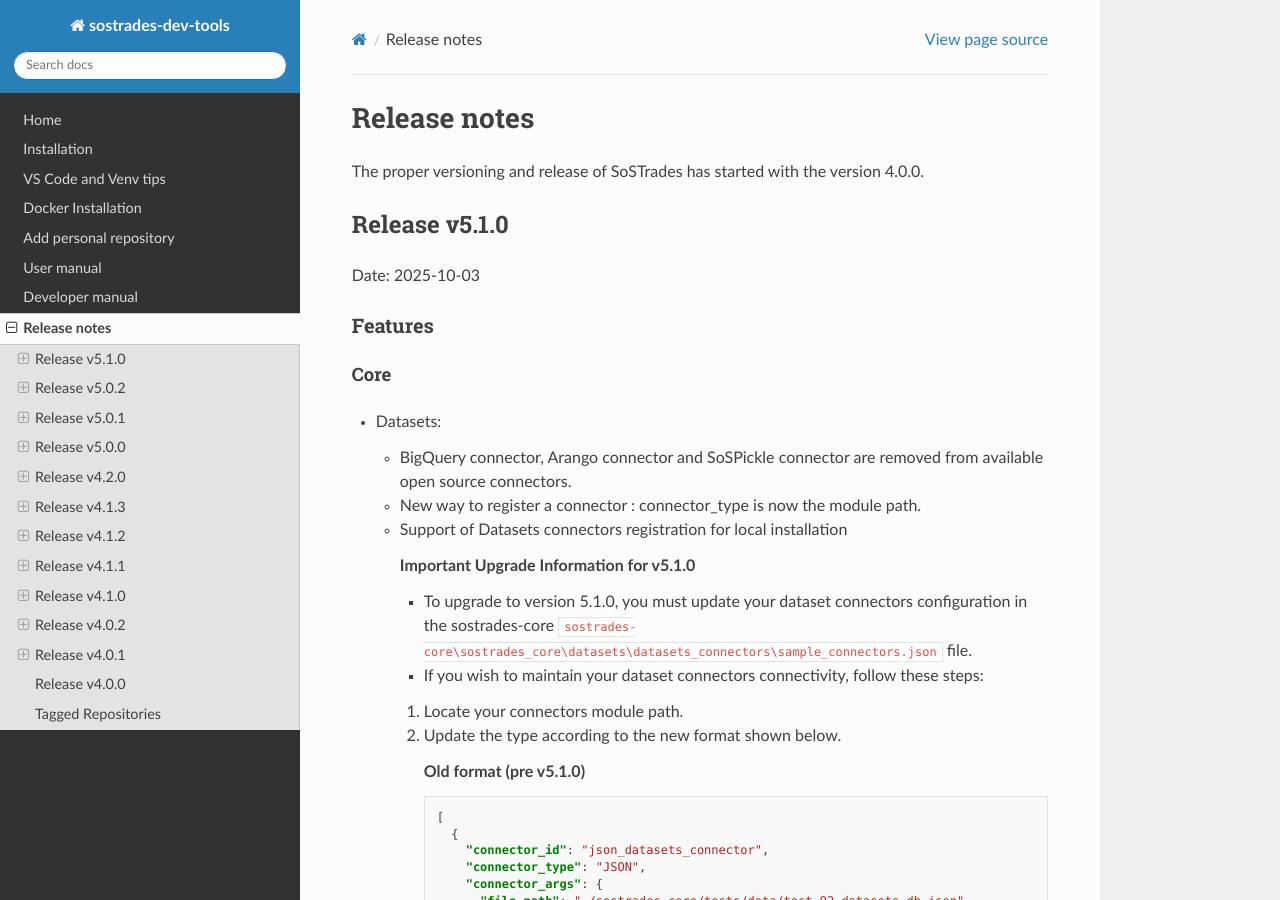
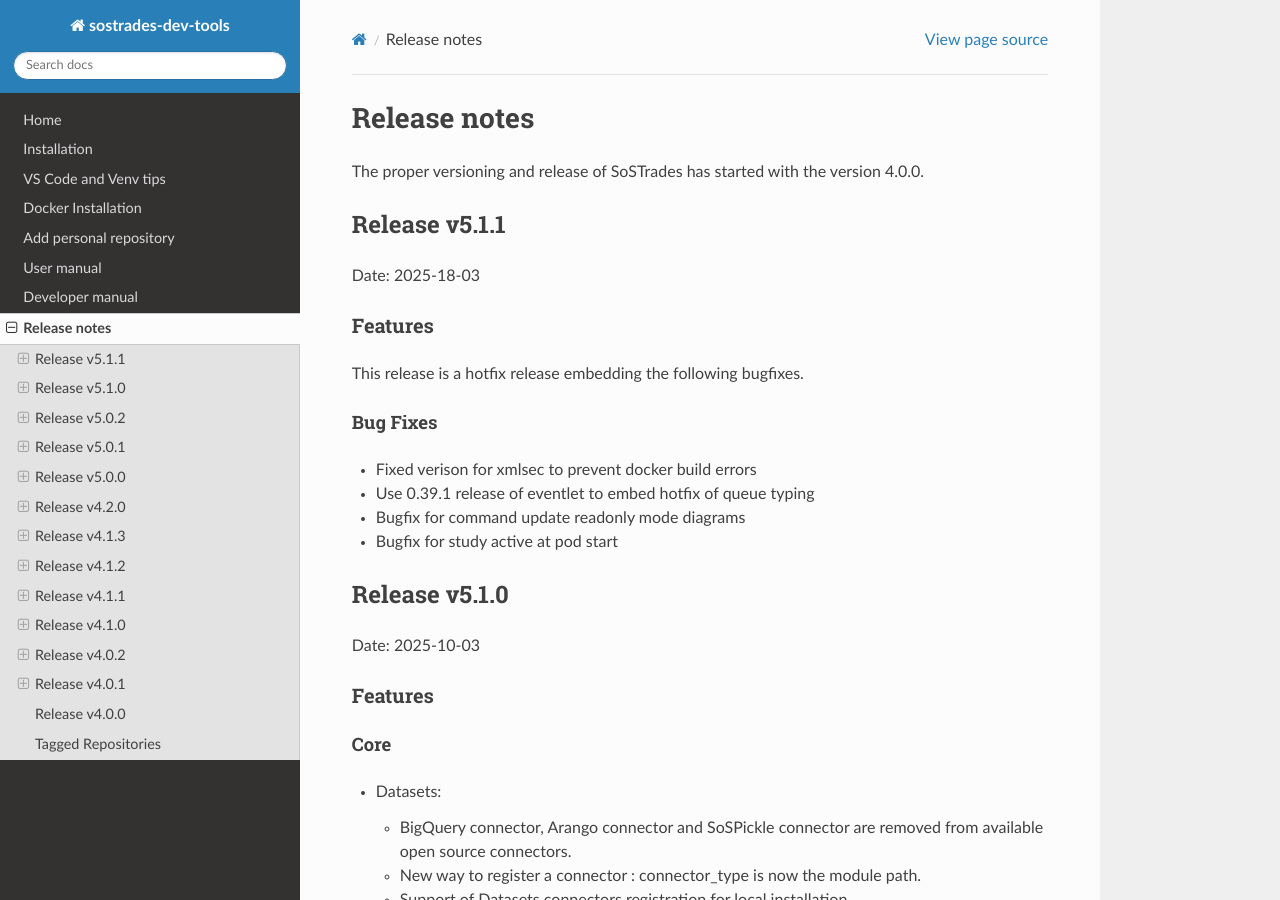
Before and after one commit to os-climate/sostrades-dev-tools, a Sphinx documentation site: the page built from docs/source/release-notes.md, in a window 1280 px wide and 900 px high. Built offline with Sphinx 7.4.7 and the Read the Docs theme 3.1.0, drawn with Linux system fonts in a browser that asks for light colours.

Commit message:
Edited release note

```diff
--- a/docs/source/release-notes.md
+++ b/docs/source/release-notes.md
@@ -1,6 +1,18 @@
 # Release notes
 
 The proper versioning and release of SoSTrades has started with the version 4.0.0.
+
+## Release v5.1.1
+Date: 2025-18-03
+
+### Features
+This release is a hotfix release embedding the following bugfixes.
+
+#### Bug Fixes
+- Fixed verison for xmlsec to prevent docker build errors
+- Use 0.39.1 release of eventlet to embed hotfix of queue typing
+- Bugfix for command update readonly mode diagrams
+- Bugfix for study active at pod start
 
 ## Release v5.1.0
 Date: 2025-10-03
```
